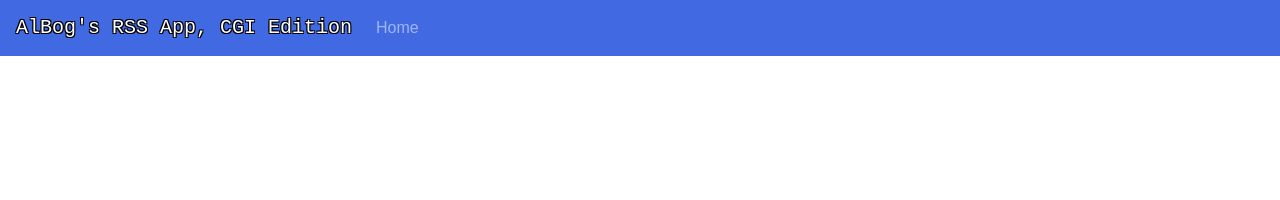
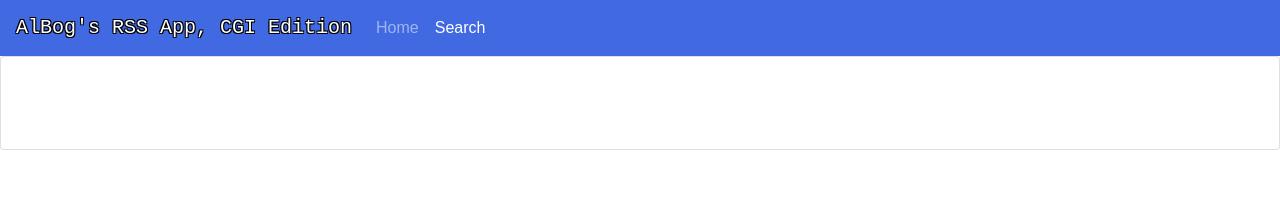
Before and after one commit to alan-boggess/rjs-podcatcher, a React (Create React App) app: page /Search in a window 1280 px wide. Shown: the top 200 px of the page. Built offline with nearby package versions, Linux system fonts and the light colour scheme.

Commit message:
Stubbing in Search page.

```diff
--- a/src/App.js
+++ b/src/App.js
@@ -6,12 +6,19 @@ import "./App.css";
 import TopBar from "./TopBar";
 import "./TopBar.css";
 import FeedPage from "./FeedPage";
+import SearchPage from "./SearchPage";
+
 const history = createHistory();
 function App({ feedsStore }) {
   return (
     <div className="App">
       <Router history={history}>
         <TopBar />
+        <Route
+          path="/Search"
+          exact
+          component={props => <SearchPage {...props} feedsStore={feedsStore} />}
+        />
         <Route
           path="/"
           exact
--- /dev/null
+++ b/src/SearchPage.js
@@ -0,0 +1,30 @@
+import React, { useState, useEffect } from "react";
+import "./SearchPage.css";
+import { observer } from "mobx-react";
+import { withRouter } from "react-router-dom";
+import Card, { CardText } from "react-bootstrap/Card";
+import Button from "react-bootstrap/Button";
+import { getFeedListing } from "./requests";
+const querystring = require("querystring");
+
+class SearchPage extends React.Component {
+  constructor(props) {
+    super(props);
+    }
+  render() {
+      return (
+        <Card>
+        <Card.Title className="card-title">
+
+        </Card.Title>
+        <Card.Body>
+
+        </Card.Body>
+        <Card.Text>
+        </Card.Text>
+      </Card>
+      );
+  }
+}
+
+export default withRouter(observer(SearchPage));
--- a/src/TopBar.js
+++ b/src/TopBar.js
@@ -12,6 +12,7 @@ function TopBar({ location }) {
           <Nav.Link href="/" active={location.pathname == "/"}>
             Home
           </Nav.Link>
+          <Nav.Link href="/Search" active={location.pathname == "/Search"}>Search</Nav.Link>
         </Nav>
       </Navbar.Collapse>
     </Navbar>
```
Also changed, not shown: src/SearchPage.css (added).
